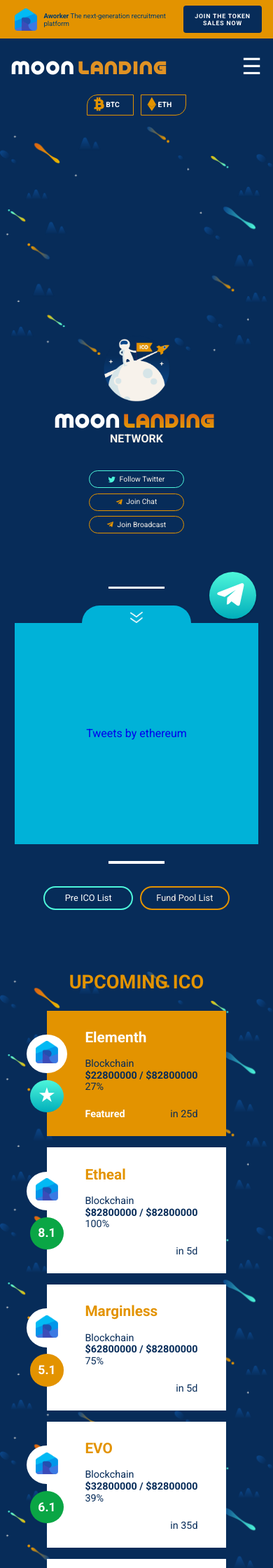
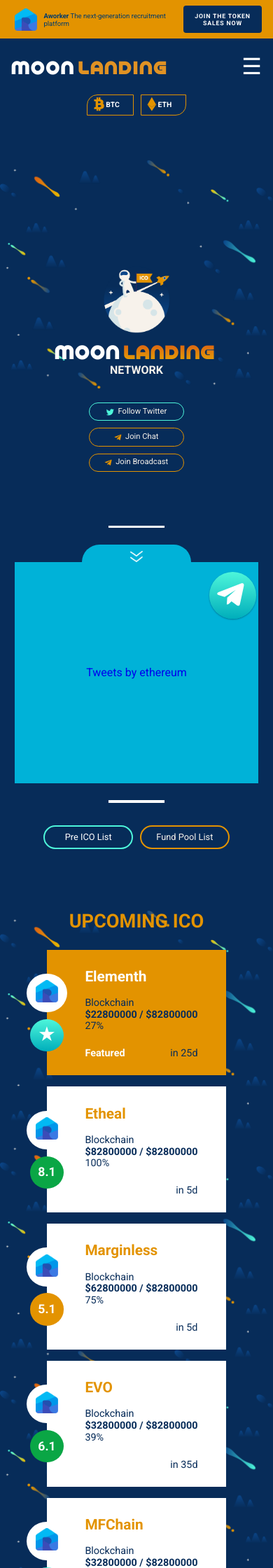
Before and after one commit to moonlandingnetwork/moonlandingnetwork.github.io, a Jekyll site: the page built from index.html, in a window 390 px wide. Shown: the top 2240 px of the page at 70% size. Built offline with Jekyll 4.4.1, drawn with Linux system fonts in a browser that asks for light colours; cached includes are drawn as plain includes; nearby versions of some CDN libraries; comment, search, counter and statistics services are not loaded.

Commit message:
Mobile Layout Revision

```diff
--- a/css/style.css
+++ b/css/style.css
@@ -2117,7 +2117,8 @@ footer{
     }
     /* Home Page */
     .banner{
-        height: 65vh;
+        height: 50vh;
+        margin-top: 4rem;
     }
     .banner img{
         width: 96px;
@@ -2137,11 +2138,11 @@ footer{
 
     }
     .banner-buttons button{
-        margin: 0.35em !important;
+        margin: 0.45em !important;
         align-items: center;
         justify-content: center;
         width: 8.5rem;
-        font-size: 0.65rem;
+        font-size: 0.7rem;
     }
     .down-arrow{
         width: 40%;
```
